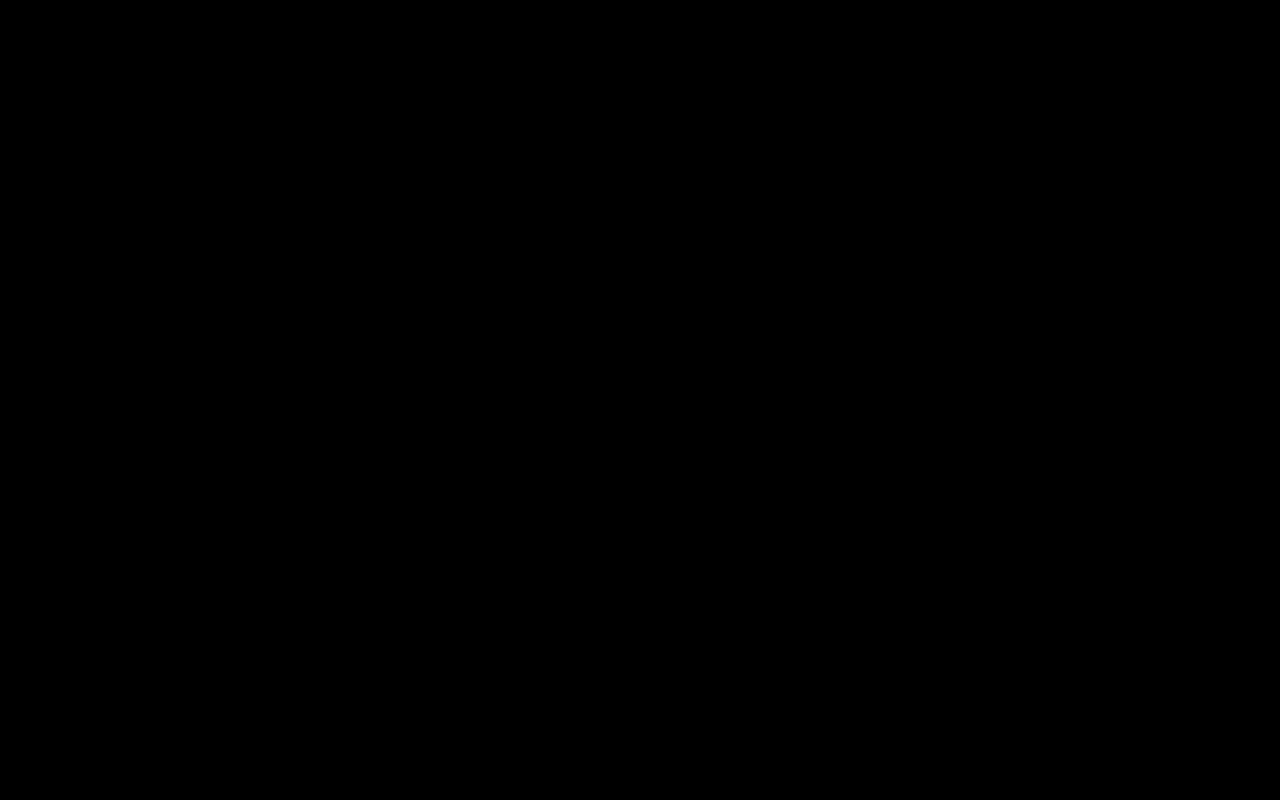
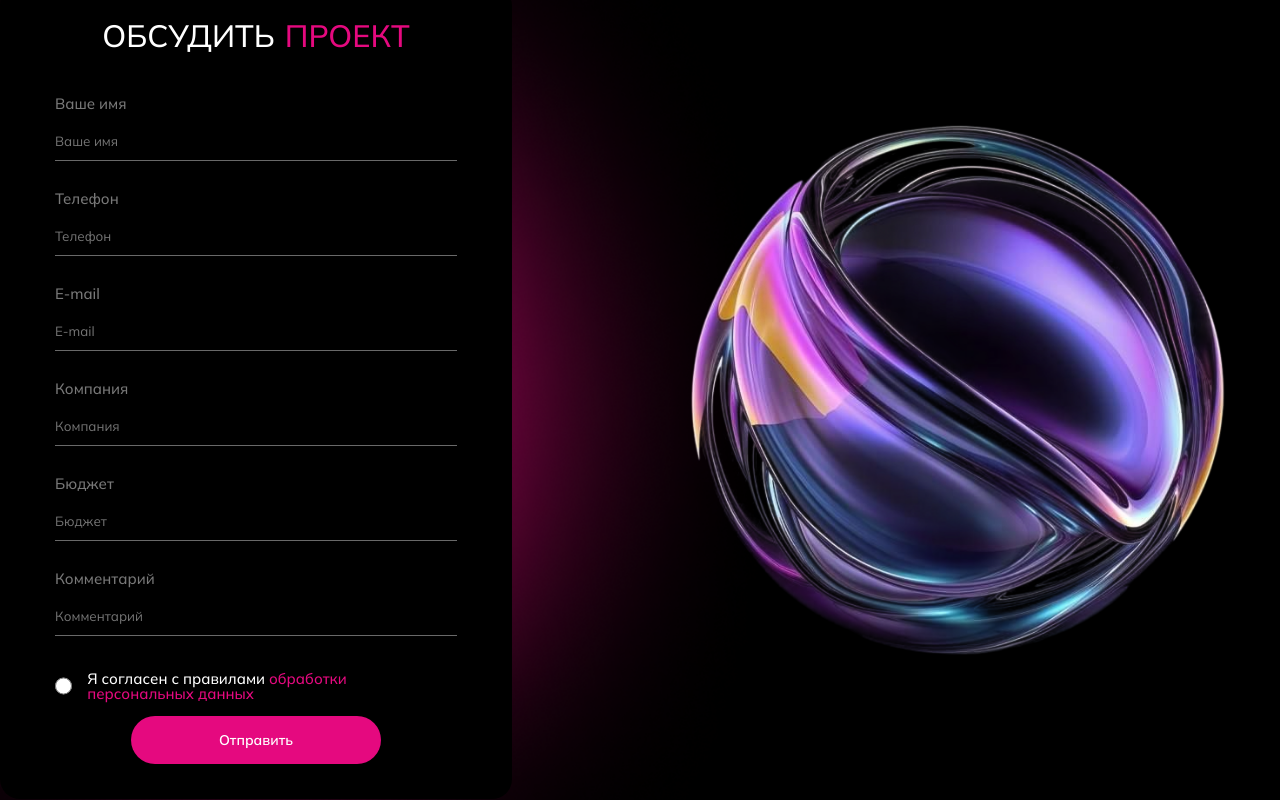
Before and after one commit to AlazarStudio/alazarstudio-site-front, a React (Vite) app: page / in a window 1280 px wide. Shown: the part 4920-5720 px from the top of the page. Before the commit the page ends 4756 px from the top, so only its background shows below. Built offline with nearby package versions, Linux system fonts and the light colour scheme.

Commit message:
upd - main page is ready

```diff
--- /dev/null
+++ b/src/Components/Blocks/Discuss/Discuss.jsx
@@ -0,0 +1,44 @@
+import React from "react";
+import classes from './Discuss.module.css';
+
+function Discuss({ children, ...props }) {
+    return (
+        <div className={classes.discussContainer}>
+            <div className={"centerBlock"}>
+                <div className={classes.discuss}>
+                    <div className={classes.discuss_form}>
+                        <form action="/">
+                            <label className={classes.formTitle}>Обсудить <span> проект</span> </label>
+
+                            <label>Ваше имя</label>
+                            <input type="text" placeholder="Ваше имя" />
+                            <label>Телефон</label>
+                            <input type="tel" placeholder="Телефон" />
+                            <label>E-mail</label>
+                            <input type="email" placeholder="E-mail" />
+                            <label>Компания</label>
+                            <input type="text" placeholder="Компания" />
+                            <label>Бюджет</label>
+                            <input type="number" placeholder="Бюджет" />
+                            <label>Комментарий</label>
+                            <input type="text" placeholder="Комментарий" />
+
+                            <label className={classes.formInclude}>
+                                <input type="radio" name="" id="" />
+                                <p>Я согласен с правилами <span>обработки персональных данных</span></p>
+                            </label>
+
+                            <button type="submit">Отправить</button>
+                        </form>
+                        <img src="/formBG.png" alt="" className={classes.formBG} />
+                    </div>
+                    <div className={classes.discuss_img}>
+                        <img src="/discuss_img.png" alt="" />
+                    </div>
+                </div>
+            </div>
+        </div>
+    );
+}
+
+export default Discuss;
--- /dev/null
+++ b/src/Components/Blocks/Discuss/Discuss.module.css
@@ -0,0 +1,130 @@
+.discussContainer {
+    width: 100%;
+    display: flex;
+    justify-content: center;
+    margin-top: 150px;
+}
+
+.discuss {
+    width: 100%;
+    display: flex;
+    justify-content: space-between;
+}
+
+.discuss_form{
+    position: relative;
+    width: 40%;
+}
+
+.discuss_form form {
+    width: 100%;
+    height: fit-content;
+    display: flex;
+    flex-direction: column;
+    padding: 35px 55px;
+    border-radius: 20px;
+    align-items: center;
+    position: relative;
+    z-index: 2;
+    background-color: #000;
+}
+
+.discuss_form form input {
+    margin-bottom: 30px;
+    background-color: #000;
+    border: none;
+    border-bottom: 1px solid #FFFFFF69;
+    height: 40px;
+    outline: none;
+    width: 100%;
+}
+
+.discuss_form form input:focus {
+    border-bottom: 1px solid #E5097F;
+}
+
+.discuss_form form label {
+    font-weight: 500;
+    font-style: Medium;
+    font-size: 14.99px;
+    line-height: 100%;
+    letter-spacing: 0%;
+    color: #787878;
+    margin-bottom: 10px;
+    display: flex;
+    align-items: center;
+    width: 100%;
+}
+
+.discuss_form form label span {
+    color: #E5097F;
+}
+
+.discuss_form form .formTitle {
+    font-weight: 500;
+    font-style: Medium;
+    font-size: 30.89px;
+    line-height: 100%;
+    letter-spacing: 0%;
+    text-align: center;
+    vertical-align: middle;
+    text-transform: uppercase;
+    color: #fff;
+    margin-bottom: 45px;
+    display: flex;
+    justify-content: center;
+    align-items: center;
+    gap: 10px;
+}
+
+.discuss_form form .formInclude {
+    width: 100%;
+    display: flex;
+    align-items: center;
+    gap: 15px;
+}
+
+.discuss_form form .formInclude input{
+    width: 20px;
+    margin-bottom: 0;
+}
+
+.formTitle span {
+    color: #E5097F;
+}
+
+.discuss_form form button {
+    width: 250px;
+    height: 48px;
+    border-radius: 30px;
+    border: none;
+    background-color: #E5097F;
+    color: #fff;
+    font-weight: 600;
+    font-style: SemiBold;
+    font-size: 14px;
+    line-height: 120%;
+    letter-spacing: 0%;
+    text-align: center;
+    vertical-align: middle;
+}
+
+.formBG{
+    position: absolute;
+    top: 50%;
+    left: 50%;
+    transform: translate(-50%, -50%);
+}
+
+.discuss_img{
+    width: 50%;
+    display: flex;
+    justify-content: center;
+    align-items: center;
+}
+
+.discuss_img img{
+    width: 100%;
+    height: 100%;
+    object-fit: contain;
+}
--- a/src/Components/Blocks/Footer/Footer.jsx
+++ b/src/Components/Blocks/Footer/Footer.jsx
@@ -3,9 +3,9 @@ import classes from './Footer.module.css';
 
 function Footer({ children, ...props }) {
     return (
-        <>
-            Footer
-        </>
+        <footer className={classes.footer}>
+            ©2026 Alazar Studio. All right reserved.
+        </footer>
      );
 }
 
--- a/src/Components/Blocks/Footer/Footer.module.css
+++ b/src/Components/Blocks/Footer/Footer.module.css
@@ -0,0 +1,8 @@
+.footer {
+    border-top: 1px solid #FFFFFF80;
+    display: flex;
+    justify-content: center;
+    align-items: center;
+    margin-top: 150px;
+    padding: 56px;
+}
--- a/src/Components/Pages/Main_Page.jsx
+++ b/src/Components/Pages/Main_Page.jsx
@@ -1,13 +1,14 @@
 import React from "react";
 import Present_block from "../Blocks/Present_block/Present_block"
 import Cases from "../Blocks/Cases/Cases";
+import Discuss from "../Blocks/Discuss/Discuss";
 
 function Main_Page({ children, ...props }) {
     return (
         <>
             <Present_block />
             <Cases />
-
+            <Discuss />
         </>
     );
 }
--- a/src/Components/Standart/Layout/Layout.jsx
+++ b/src/Components/Standart/Layout/Layout.jsx
@@ -10,7 +10,7 @@ function Empty({ children, ...props }) {
         <>
             <Header/>
             <Outlet />
-            {/* <Footer/> */}
+            <Footer/>
         </>
     );
 }
```
Also changed, not shown: public/discuss_img.png (added), public/formBG.png (added).
